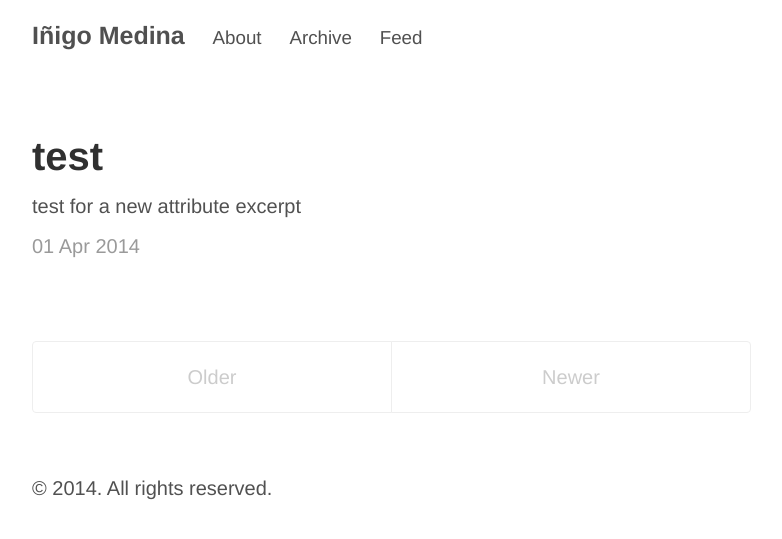
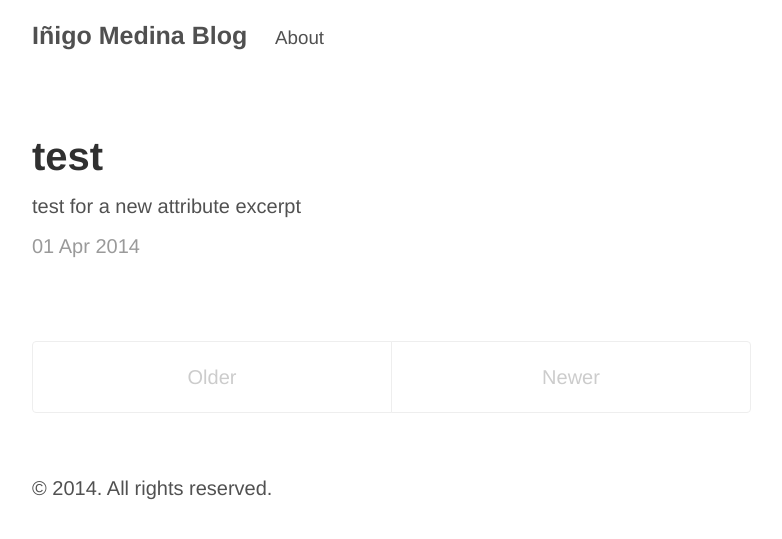
Before and after one commit to grosshat/grosshat.github.io, a Jekyll site: the page built from index.html, in a window 1280 px wide. Shown: the top 539 px of the page, without its empty margins (248-1030 px from the left). Built offline with Jekyll 4.4.1, drawn with Linux system fonts in a browser that asks for light colours; Markdown is read by kramdown in place of the engine named in the settings.

Commit message:
Include only About on menu.

```diff
--- a/_config.yml
+++ b/_config.yml
@@ -9,7 +9,7 @@ pygments:         true
 permalink:        pretty
 
 # Setup
-title:            Iñigo Medina
+title:            Iñigo Medina Blog
 tagline:          'Code, Open Source'
 url:              http://grosshat.github.io
 shorturl:         grosshat.github.io
@@ -29,8 +29,6 @@ github:
 # This is the list of pages to incldue in the header of the website.
 pages_list:
   About: '/about/'
-  Archive: '/archive/'
-  Feed: '/atom.xml'
 
 # Allow URL Redirects:
 #  * https://help.github.com/articles/redirects-on-github-pages
```
